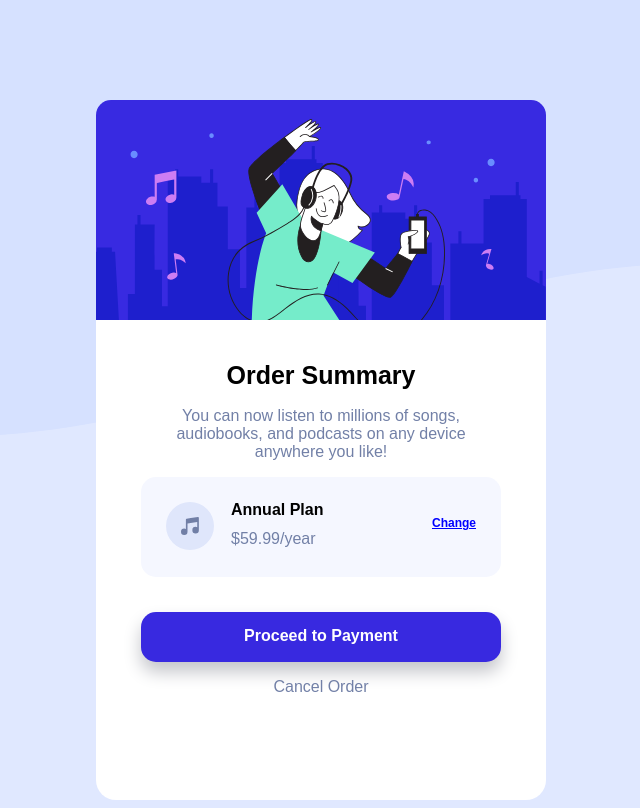
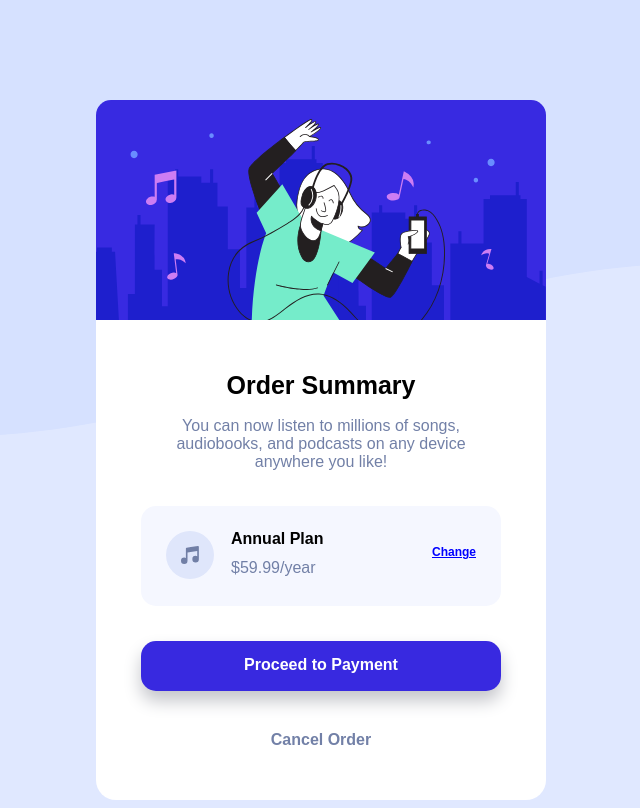
Before and after one commit to RosinskiPawel/frontendmentor_io_challenge_170422, a plain HTML site: page index.html in a window 1280 px wide. Shown: the whole page, without its empty margins (319-959 px from the left). Drawn offline with Linux system fonts and the light colour scheme; a web font is replaced by a local one.

Commit message:
Add files via upload

```diff
--- a/style.css
+++ b/style.css
@@ -28,7 +28,7 @@ body {
 }
 
 h1 {
-  padding-top: 20px;
+  padding-top: 30px;
   font-size: 25px;
   color: black;
   text-align: center;
@@ -48,10 +48,11 @@ h1 {
   background-color: hsl(225, 100%, 98%);
   width: 360px;
   height: 100px;
+  padding: auto;
   margin: auto;
+  margin-top: 35px;
   border-radius: 15px;
   line-height: 0em;
-  padding: auto;
 }
 .containerAnnualPlan img {
   margin-top: 25px;
@@ -95,10 +96,10 @@ p.blue {
   color: white;
   padding-top: 15px;
 }
-p.lastOne {
+p.theLastOne {
   text-align: center;
   font-size: 16px;
   font-weight: bold;
   color: hsl(224, 23%, 55%);
-  margin-top: 60px;
+  margin-top: 40px;
 }
```
